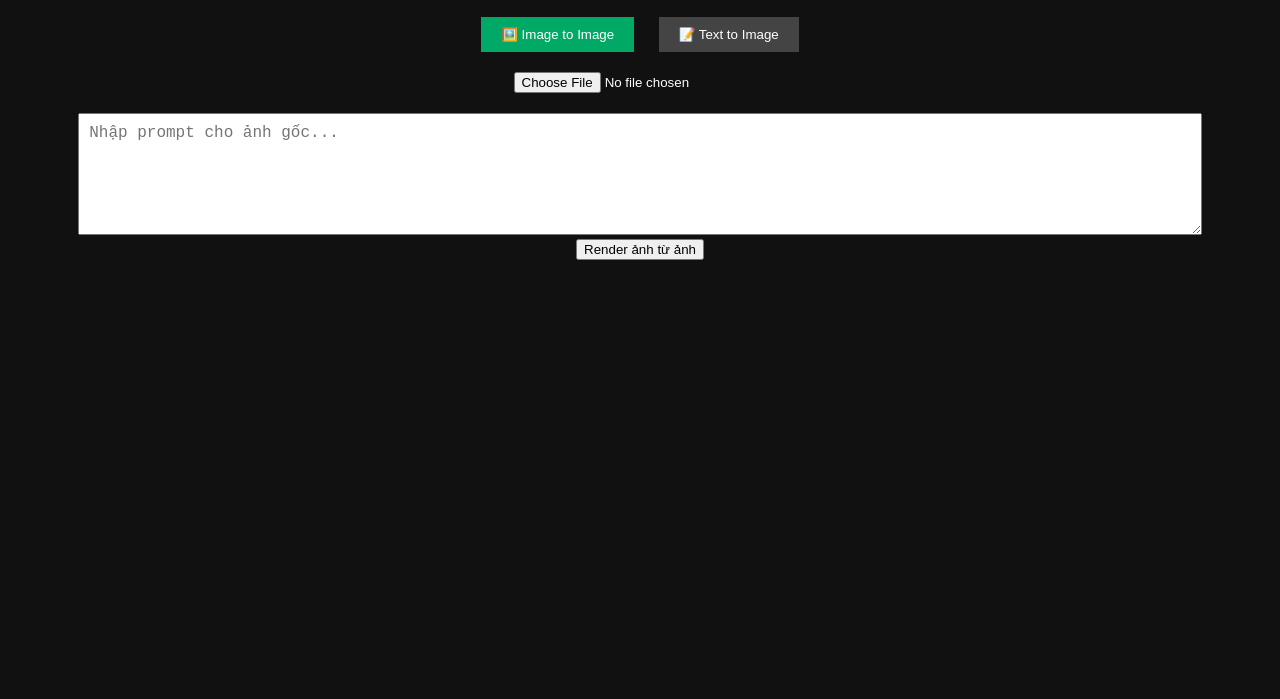
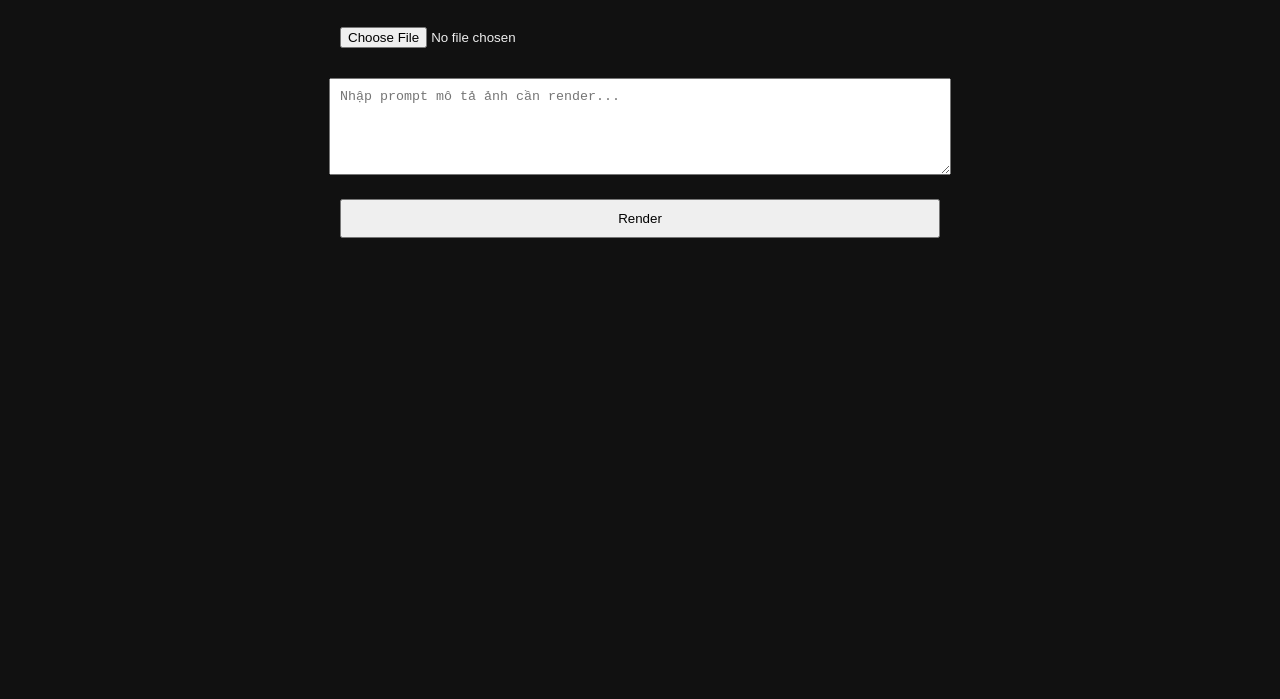
Before and after one commit to mrzudov/zudo-render, a website: page index.html in a window 1280 px wide. Shown: the part 101-800 px from the top of the page. Drawn offline with Linux system fonts and the light colour scheme.

Commit message:
Update index.html

```diff
--- a/index.html
+++ b/index.html
@@ -1,123 +1,64 @@
 <!DOCTYPE html>
 <html lang="vi">
 <head>
-  <meta charset="UTF-8">
+  <meta charset="UTF-8" />
   <title>Zudo Render</title>
   <style>
-    body {
-      font-family: Arial;
-      background-color: #111;
-      color: #fff;
-      text-align: center;
-      padding: 20px;
-    }
-    .tab {
-      margin: 10px;
-      padding: 10px 20px;
-      background: #444;
-      color: #fff;
-      border: none;
-      cursor: pointer;
-    }
-    .tab.active {
-      background: #00aa66;
-    }
-    textarea {
-      width: 90%;
-      height: 100px;
-      font-size: 16px;
-      margin-top: 10px;
-      padding: 10px;
-    }
-    input[type="file"] {
-      margin: 10px;
-    }
-    #preview, #result {
-      margin-top: 20px;
-    }
-    img {
-      max-width: 300px;
-      margin: 10px;
-      border: 2px solid #555;
-    }
-    #status {
-      margin-top: 20px;
-      color: yellow;
-    }
+    body { background: #111; color: #eee; font-family: sans-serif; text-align: center; padding: 20px; }
+    input, textarea, button { margin: 10px; padding: 10px; width: 90%; max-width: 600px; }
+    img { margin: 10px; max-width: 45%; height: auto; }
+    .row { display: flex; justify-content: center; flex-wrap: wrap; gap: 10px; }
   </style>
 </head>
 <body>
-  <h1>Zudo Render</h1>
-
-  <div>
-    <button class="tab active" onclick="switchTab('img2img')">🖼️ Image to Image</button>
-    <button class="tab" onclick="switchTab('txt2img')">📝 Text to Image</button>
-  </div>
-
-  <form id="img2img-form">
-    <input type="file" id="image" name="image" accept="image/*"><br>
-    <textarea id="prompt1" placeholder="Nhập prompt cho ảnh gốc..."></textarea><br>
-    <button type="submit">Render ảnh từ ảnh</button>
-  </form>
-
-  <form id="txt2img-form" style="display:none">
-    <textarea id="prompt2" placeholder="Nhập prompt để tạo ảnh từ mô tả..."></textarea><br>
-    <button type="submit">Render ảnh từ mô tả</button>
-  </form>
-
-  <div id="status"></div>
-  <div id="preview"></div>
-  <div id="result"></div>
+  <h1>Zudo Render – HuggingFace Free</h1>
+  <input type="file" id="imageInput" accept="image/*" />
+  <br />
+  <textarea id="prompt" rows="5" placeholder="Nhập prompt mô tả ảnh cần render..."></textarea>
+  <br />
+  <button onclick="renderImage()">Render</button>
+  <p id="status"></p>
+  <div class="row" id="result"></div>
 
   <script>
-    function switchTab(tab) {
-      document.querySelectorAll(".tab").forEach(btn => btn.classList.remove("active"));
-      document.getElementById("img2img-form").style.display = tab === 'img2img' ? 'block' : 'none';
-      document.getElementById("txt2img-form").style.display = tab === 'txt2img' ? 'block' : 'none';
-      document.querySelector(`.tab[onclick*="${tab}"]`).classList.add("active");
-      document.getElementById("result").innerHTML = "";
-      document.getElementById("preview").innerHTML = "";
-      document.getElementById("status").innerText = "";
-    }
+    async function renderImage() {
+      const imageInput = document.getElementById("imageInput");
+      const prompt = document.getElementById("prompt").value;
+      const status = document.getElementById("status");
+      const result = document.getElementById("result");
 
-    document.getElementById("img2img-form").addEventListener("submit", async (e) => {
-      e.preventDefault();
-      const prompt = document.getElementById("prompt1").value;
-      const fileInput = document.getElementById("image");
-      if (!fileInput.files[0]) return alert("Chọn ảnh trước!");
-
-      const previewImg = document.createElement("img");
-      previewImg.src = URL.createObjectURL(fileInput.files[0]);
-      document.getElementById("preview").innerHTML = "<h3>Ảnh gốc</h3>";
-      document.getElementById("preview").appendChild(previewImg);
+      if (!imageInput.files[0] || !prompt) {
+        alert("Vui lòng chọn ảnh và nhập prompt.");
+        return;
+      }
 
       const formData = new FormData();
+      formData.append("image", imageInput.files[0]);
       formData.append("prompt", prompt);
-      formData.append("image", fileInput.files[0]);
 
-      document.getElementById("status").innerText = "🌀 Đang render, chờ xíu...";
+      status.innerText = "⏳ Đang render, vui lòng chờ...";
+      result.innerHTML = "";
 
-      const res = await fetch("https://zudo-render.onrender.com/render", {
-        method: "POST",
-        body: formData
-      });
+      try {
+        const response = await fetch("/render", {
+          method: "POST",
+          body: formData
+        });
 
-      const data = await res.json();
-
-      if (data.image_url) {
-        document.getElementById("result").innerHTML = `<h3>Kết quả render</h3><img src="${data.image_url}" alt="Render result">`;
-        document.getElementById("status").innerText = "✅ Render xong!";
-      } else {
-        document.getElementById("status").innerText = "❌ Lỗi render: " + (data.error || "Không rõ");
+        const data = await response.json();
+        if (data.image_url) {
+          status.innerText = "✅ Render thành công!";
+          result.innerHTML = `
+            <img src="${URL.createObjectURL(imageInput.files[0])}" alt="Ảnh gốc" />
+            <img src="${data.image_url}" alt="Ảnh render" />
+          `;
+        } else {
+          status.innerText = "❌ Render thất bại: " + data.error;
+        }
+      } catch (err) {
+        status.innerText = "❌ Lỗi kết nối: " + err.message;
       }
-    });
-
-    document.getElementById("txt2img-form").addEventListener("submit", async (e) => {
-      e.preventDefault();
-      const prompt = document.getElementById("prompt2").value;
-      alert("Chức năng Text to Image đang được phát triển!");
-      // TODO: Gọi API text2img khi có endpoint thật
-    });
+    }
   </script>
 </body>
 </html>
```
